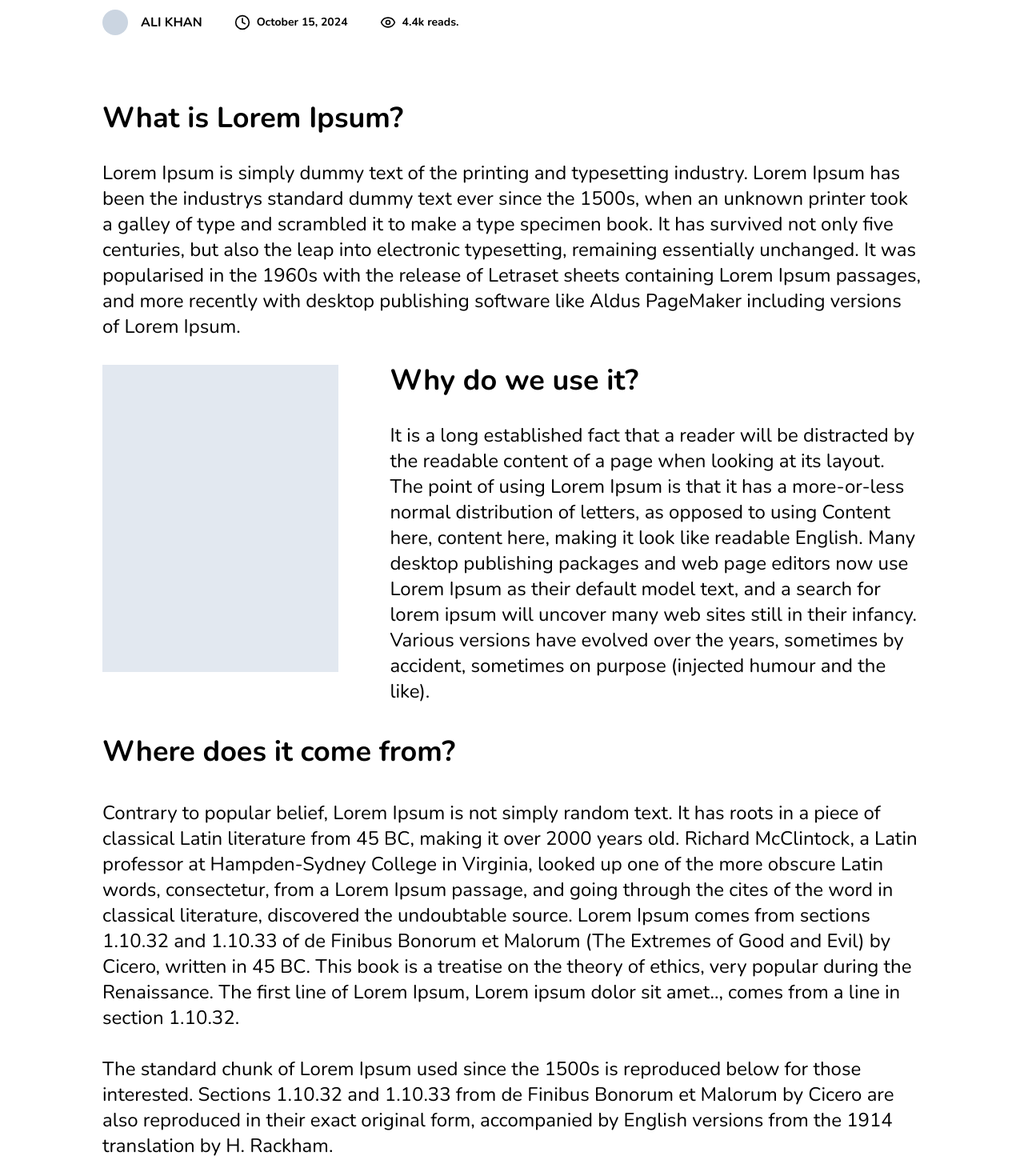
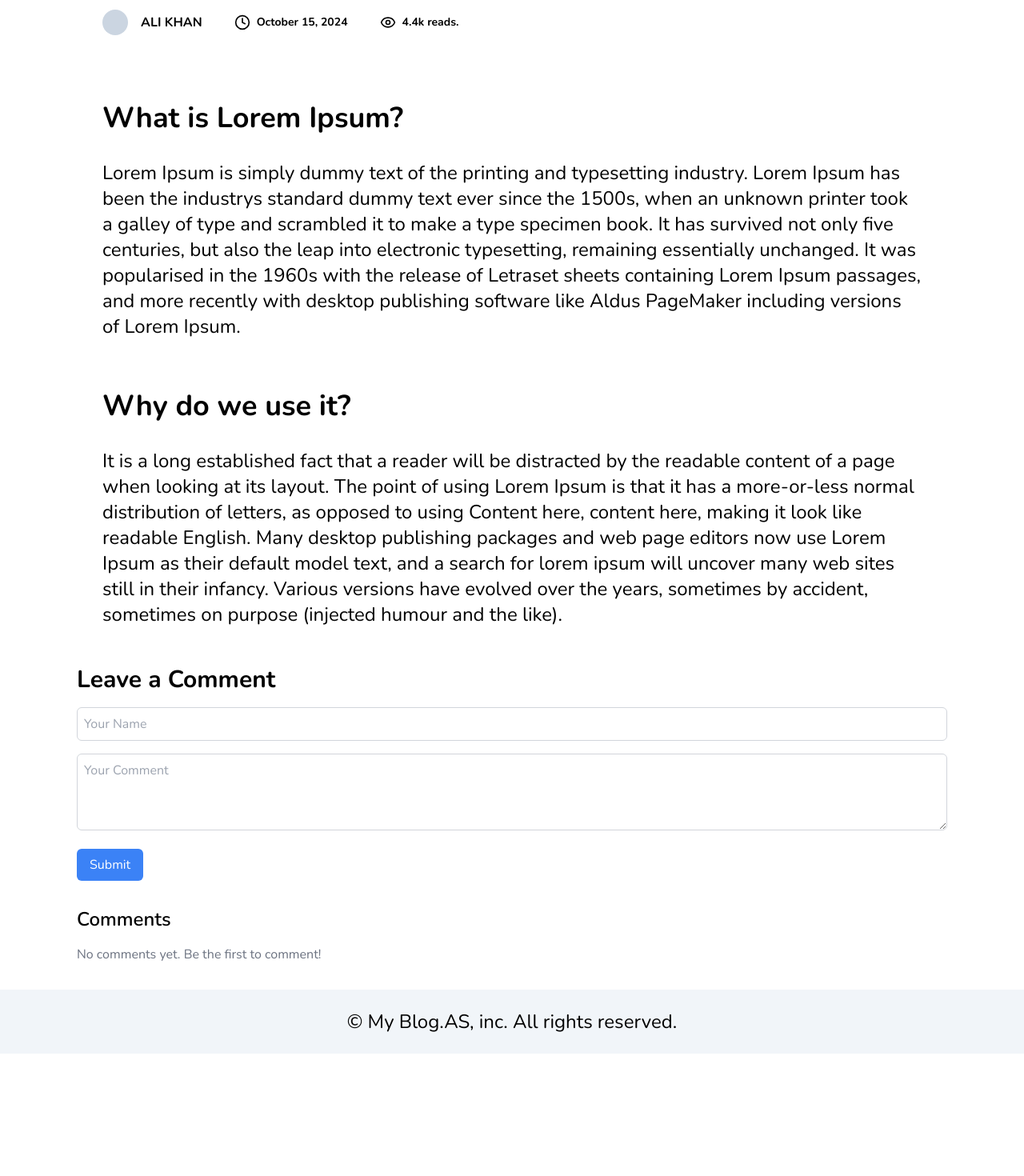
Before and after one commit to AbdulSamad94/simple-blog, a Next.js app: page /blog/1 in a window 1280 px wide. Shown: the part 780-2250 px from the top of the page at 80% size. After the commit the page ends 2097 px from the top, so only its background shows below. Built offline with nearby package versions, Linux system fonts and the light colour scheme.

Commit message:
animation added & fixed bugs

```diff
--- a/package.json
+++ b/package.json
@@ -10,6 +10,7 @@
   },
   "dependencies": {
     "@vercel/analytics": "^1.3.2",
+    "framer-motion": "^11.11.10",
     "lucide-react": "^0.453.0",
     "next": "15.0.0",
     "react": "19.0.0-rc-65a56d0e-20241020",
--- a/src/app/blog/[id]/page.tsx
+++ b/src/app/blog/[id]/page.tsx
@@ -3,8 +3,8 @@
 import posts from "@/data/posts.json";
 import { use } from "react";
 import Image from "next/image";
-import { useState } from "react";
-
+import { useState, useRef } from "react";
+import { motion, useInView } from "framer-motion";
 import { Clock, Heart, Eye } from "lucide-react";
 
 type posts = {
@@ -29,13 +29,13 @@ const year = today.getFullYear();
 
 const monthName = [
   "January",
-  "Febuary",
+  "February",
   "March",
   "April",
   "May",
   "June",
   "July",
-  "Augest",
+  "August",
   "September",
   "October",
   "November",
@@ -50,6 +50,9 @@ const Page = ({ params }: { params: Promise<{ id: string }> }) => {
   const [comments, setComments] = useState<Comment[]>([]);
   const [user, setUser] = useState("");
   const [commentContent, setCommentContent] = useState("");
+
+  const ref = useRef(null);
+  const isInView = useInView(ref, { once: true });
 
   if (!postDetail) {
     return <p className="text-center text-red-600">Post not found</p>;
@@ -69,7 +72,12 @@ const Page = ({ params }: { params: Promise<{ id: string }> }) => {
 
   return (
     <section className="lg:mx-10 mx-3 lg:px-14">
-      <div className="flex justify-center mt-10">
+      <motion.div
+        className="flex justify-center mt-10"
+        initial={{ opacity: 0, scale: 0.9 }}
+        animate={{ opacity: 1, scale: 1 }}
+        transition={{ duration: 0.8 }}
+      >
         <Image
           src={postDetail.image_url}
           width={800}
@@ -77,8 +85,15 @@ const Page = ({ params }: { params: Promise<{ id: string }> }) => {
           alt="post-img"
           className="w-full lg:h-[500px] h-[400px] rounded-lg"
         />
-      </div>
-      <div className="lg:px-8">
+      </motion.div>
+
+      <motion.div
+        className="lg:px-8"
+        initial={{ x: -50, opacity: 0 }}
+        animate={isInView ? { x: 0, opacity: 1 } : {}}
+        transition={{ duration: 0.6 }}
+        ref={ref}
+      >
         <div className="mt-8 flex justify-between lg:flex-row flex-col">
           <div>
             <h1 className="lg:text-5xl text-3xl font-semibold">
@@ -99,16 +114,27 @@ const Page = ({ params }: { params: Promise<{ id: string }> }) => {
               </div>
             </div>
           </div>
-          <div className="relative">
+          <motion.div
+            className="relative"
+            initial={{ scale: 0.8, opacity: 0 }}
+            animate={{ scale: 1, opacity: 1 }}
+            transition={{ delay: 0.5, duration: 0.6 }}
+          >
             <div className="bg-slate-200 w-14 flex justify-center items-center h-14 rounded-full px-2 py-2">
               <Heart size={36} className="text-red-500 fill-red-500" />
             </div>
             <p className="absolute -bottom-6 left-5 lg:relative font-bold text-sm">
               32
             </p>
-          </div>
+          </motion.div>
         </div>
-        <div className="mt-16">
+
+        <motion.div
+          className="mt-16"
+          initial={{ y: 50, opacity: 0 }}
+          animate={{ y: 0, opacity: 1 }}
+          transition={{ duration: 0.7 }}
+        >
           <h1 className="lg:text-4xl text-3xl font-bold">
             What is Lorem Ipsum?
           </h1>
@@ -123,53 +149,37 @@ const Page = ({ params }: { params: Promise<{ id: string }> }) => {
             and more recently with desktop publishing software like Aldus
             PageMaker including versions of Lorem Ipsum.
           </p>
-          <div className="flex justify-center gap-16 mt-8 lg:flex-row flex-col">
-            <div className="bg-slate-200 lg:w-1/3 h-96"></div>
-            <div className="lg:w-3/4">
-              <h1 className="lg:text-4xl text-3xl font-bold">
-                Why do we use it?
-              </h1>
-              <p className="lg:text-2xl mt-8">
-                It is a long established fact that a reader will be distracted
-                by the readable content of a page when looking at its layout.
-                The point of using Lorem Ipsum is that it has a more-or-less
-                normal distribution of letters, as opposed to using Content
-                here, content here, making it look like readable English. Many
-                desktop publishing packages and web page editors now use Lorem
-                Ipsum as their default model text, and a search for lorem ipsum
-                will uncover many web sites still in their infancy. Various
-                versions have evolved over the years, sometimes by accident,
-                sometimes on purpose (injected humour and the like).
-              </p>
-            </div>
-          </div>
-          <h1 className="lg:text-4xl text-3xl font-bold my-10">
-            Where does it come from?
-          </h1>
+        </motion.div>
+        <motion.div
+          className="mt-16"
+          initial={{ y: 50, opacity: 0 }}
+          animate={{ y: 0, opacity: 1 }}
+          transition={{ duration: 0.7 }}
+        >
+          <h1 className="lg:text-4xl text-3xl font-bold">Why do we use it?</h1>
           <p className="lg:text-2xl mt-8">
-            Contrary to popular belief, Lorem Ipsum is not simply random text.
-            It has roots in a piece of classical Latin literature from 45 BC,
-            making it over 2000 years old. Richard McClintock, a Latin professor
-            at Hampden-Sydney College in Virginia, looked up one of the more
-            obscure Latin words, consectetur, from a Lorem Ipsum passage, and
-            going through the cites of the word in classical literature,
-            discovered the undoubtable source. Lorem Ipsum comes from sections
-            1.10.32 and 1.10.33 of de Finibus Bonorum et Malorum (The Extremes
-            of Good and Evil) by Cicero, written in 45 BC. This book is a
-            treatise on the theory of ethics, very popular during the
-            Renaissance. The first line of Lorem Ipsum, Lorem ipsum dolor sit
-            amet.., comes from a line in section 1.10.32.
+            It is a long established fact that a reader will be distracted by
+            the readable content of a page when looking at its layout. The point
+            of using Lorem Ipsum is that it has a more-or-less normal
+            distribution of letters, as opposed to using Content here, content
+            here, making it look like readable English. Many desktop publishing
+            packages and web page editors now use Lorem Ipsum as their default
+            model text, and a search for lorem ipsum will uncover many web sites
+            still in their infancy. Various versions have evolved over the
+            years, sometimes by accident, sometimes on purpose (injected humour
+            and the like).
           </p>
-          <p className="lg:text-2xl mt-8">
-            The standard chunk of Lorem Ipsum used since the 1500s is reproduced
-            below for those interested. Sections 1.10.32 and 1.10.33 from de
-            Finibus Bonorum et Malorum by Cicero are also reproduced in their
-            exact original form, accompanied by English versions from the 1914
-            translation by H. Rackham.
-          </p>
-        </div>
-      </div>
-      <div className="mt-12">
+        </motion.div>
+        {/* Additional content animations */}
+      </motion.div>
+
+      {/* Comment section with animation */}
+      <motion.div
+        className="mt-12"
+        initial={{ y: 50, opacity: 0 }}
+        animate={isInView ? { y: 0, opacity: 1 } : {}}
+        transition={{ delay: 0.4, duration: 0.6 }}
+      >
         <h2 className="text-3xl font-bold mb-4">Leave a Comment</h2>
         <input
           type="text"
@@ -190,27 +200,30 @@ const Page = ({ params }: { params: Promise<{ id: string }> }) => {
         >
           Submit
         </button>
-      </div>
+      </motion.div>
 
       {/* Display Comments */}
       <div className="my-8">
         <h2 className="text-2xl font-semibold mb-4">Comments</h2>
         {comments.length > 0 ? (
           comments.map((comment, index) => (
-            <div
+            <motion.div
               key={index}
               className="mb-4 p-4 border border-gray-200 rounded-lg shadow-sm"
+              initial={{ x: -30, opacity: 0 }}
+              animate={{ x: 0, opacity: 1 }}
+              transition={{ delay: index * 0.2 }}
             >
               <div className="flex gap-x-10 mb-8 items-center">
                 <p className="font-bold text-xl text-gray-800">
                   {comment.user}
                 </p>
-                <p className=" text-gray-500">
+                <p className="text-gray-500">
                   {date}-{monthName[month]}-{year}
                 </p>
               </div>
               <p>{comment.content}</p>
-            </div>
+            </motion.div>
           ))
         ) : (
           <p className="text-gray-500">
--- a/src/components/Articles.tsx
+++ b/src/components/Articles.tsx
@@ -5,11 +5,13 @@ import { useState } from "react";
 import Image from "next/image";
 import Link from "next/link";
 import { Clock } from "lucide-react";
+import { motion } from "framer-motion";
 
 const Articles = () => {
   const [load, setLoad] = useState(5);
+
   return (
-    <section className="md:mx-10 mx-3 mt-10">
+    <section className="md:mx-10 mx-3 mt-10 overflow-hidden">
       <h1 className="text-3xl md:text-left text-center tracking-tight font-bold uppercase my-16">
         Related Articles
       </h1>
@@ -20,7 +22,13 @@ const Articles = () => {
             className="flex justify-between lg:flex-row flex-col gap-x-10"
             key={index}
           >
-            <div className="lg:w-[35%]">
+            <motion.div
+              className="lg:w-[35%]"
+              initial={{ opacity: 0, x: -50 }}
+              whileInView={{ opacity: 1, x: 0 }}
+              transition={{ duration: 0.6, delay: 0.5 }}
+              viewport={{ once: true }}
+            >
               <Image
                 className="h-96 w-[100%]"
                 width={300}
@@ -28,8 +36,14 @@ const Articles = () => {
                 src={item.image_url}
                 alt="img"
               />
-            </div>
-            <div className="lg:w-9/12 mt-8 lg:mt-0">
+            </motion.div>
+            <motion.div
+              className="lg:w-9/12 mt-8 lg:mt-0"
+              initial={{ opacity: 0, x: 50 }}
+              whileInView={{ opacity: 1, x: 0 }}
+              transition={{ duration: 0.6, delay: 0.8 }}
+              viewport={{ once: true }}
+            >
               <h1 className="lg:text-4xl text-3xl lg:leading-relaxed font-light">
                 {item.title}
               </h1>
@@ -49,7 +63,7 @@ const Articles = () => {
                   ... continue reading
                 </span>
               </h2>
-            </div>
+            </motion.div>
           </Link>
         ))}
       </div>
```
Also changed, not shown: src/components/Feature.tsx (+26 -7 lines), src/components/Hero.tsx (+46 -13 lines), 1 other file (tests, documents, lock files or other folders).
